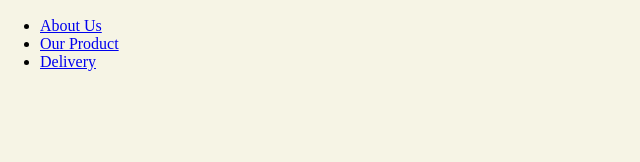
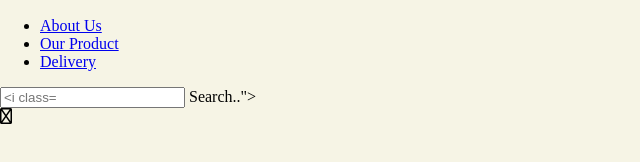
Before and after one commit to AkashSaha01/CafeStreet, a plain HTML site: page index.html in a window 1280 px wide. Shown: the part 566-728 px from the top of the page, without its empty margins (0-640 px from the left). Drawn offline with Linux system fonts and the light colour scheme.

Commit message:
html structure for nav

```diff
--- a/index.html
+++ b/index.html
@@ -16,6 +16,7 @@
   <body>
     <header class="header-section">
       <div class="header-logo">
+
         <div class="logo-image">
           <img src="./images/CoffeeIcon1.png" alt="logo-image" />
         </div>
@@ -34,6 +35,11 @@
           </ul>
         </nav>
       </div>
+      <div class="header-icon">
+ <div class="nav-input-field"><input type="text" placeholder="<i class="fa-solid fa-magnifying-glass"></i> Search.."></div>
+<div class="nav-cart"><i class="fa-regular fa-cart-shopping"></i></div>
+
+      </div>
     </header>
   </body>
 </html>
```
